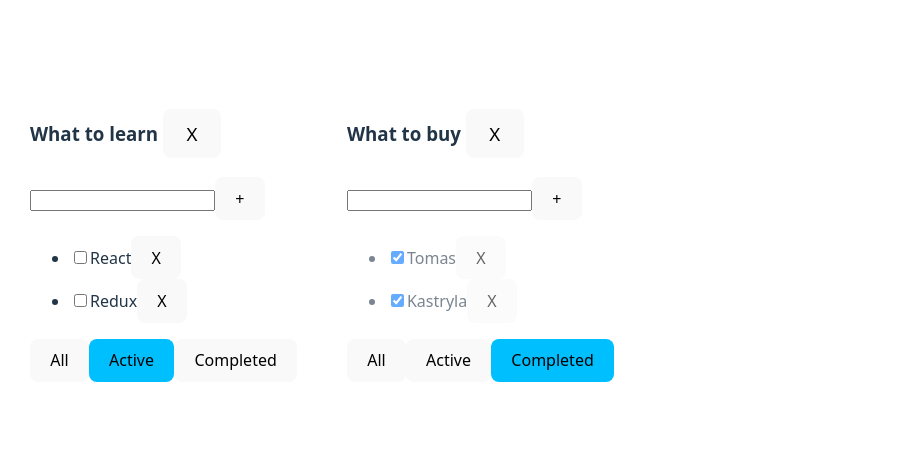
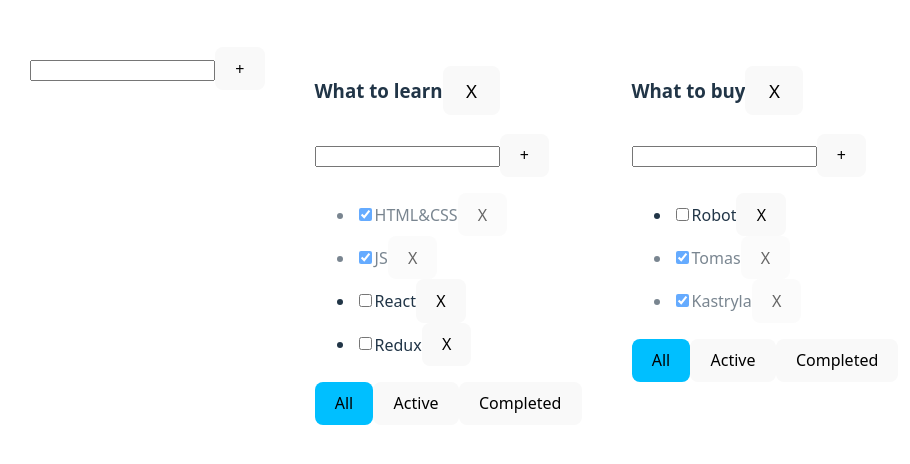
Before and after one commit to Oleg-ru/todo-list-react, a React (Vite) app: page / in a window 1280 px wide. Shown: the part 164-628 px from the top of the page, without its empty margins (0-910 px from the left). Built offline with nearby package versions, Linux system fonts and the light colour scheme.

Commit message:
Видео #6 Закрепил работу с callback. Из интересного: реализованно по двойному клику изменение название тасок и заголовка todo листа

```diff
--- /dev/null
+++ b/src/AddItemForm.tsx
@@ -0,0 +1,46 @@
+import {type ChangeEvent, type KeyboardEvent, useState} from "react";
+
+type AddItemFormPropsType = {
+    addItem: (title: string) => void
+}
+
+export function AddItemForm(props: AddItemFormPropsType) {
+
+    const [title, setTitle] = useState("");
+    const [error, setError] = useState<string | null>(null);
+
+    const onNewTitleChangeHandler = (event: ChangeEvent<HTMLInputElement>) => {
+        setTitle(event.target.value);
+    }
+
+    const onKeyPressHandler = (event: KeyboardEvent<HTMLInputElement>) => {
+        setError(null);
+        if (event.key === "Enter") {
+            props.addItem(title);
+            setTitle("");
+        }
+    }
+
+    const addTask = () => {
+        if (title.trim() === "") {
+            setError("Field is required");
+            setTitle("");
+            return;
+        }
+        props.addItem(title.trim());
+        setTitle("");
+    }
+
+    return (
+        <div>
+            <input type="text"
+                   value={title}
+                   onChange={onNewTitleChangeHandler}
+                   onKeyDown={onKeyPressHandler}
+                   className={error ? 'error' : ''}
+            />
+            <button onClick={addTask}>+</button>
+            {error && <div className="error-message">{error}</div>}
+        </div>
+    );
+}
--- a/src/App.tsx
+++ b/src/App.tsx
@@ -1,7 +1,8 @@
 import './App.css'
-import { Todolist} from "./Todolist.tsx";
+import {type TaskType, Todolist} from "./Todolist.tsx";
 import {useState} from "react";
 import {v1} from "uuid";
+import {AddItemForm} from "./AddItemForm.tsx";
 
 export type FilterValuesType = "all" | "completed" | "active";
 
@@ -9,6 +10,10 @@ type TodolistType = {
     id: string
     title: string
     filter: FilterValuesType
+}
+
+type TaskStateType = {
+    [key: string]: Array<TaskType>
 }
 
 function App() {
@@ -38,7 +43,15 @@ function App() {
             task.isDone = isDone;
             setTasksObj({...tasksObj});
         }
+    }
 
+    function changeTaskTitle(taskId: string, newTitle: string, todolistId: string) {
+        const tasks = tasksObj[todolistId];
+        const task = tasks.find(task => task.id === taskId);
+        if (task) {
+            task.title = newTitle;
+            setTasksObj({...tasksObj});
+        }
     }
 
     function changeFilter(value: FilterValuesType, todoListId: string) {
@@ -53,8 +66,8 @@ function App() {
     const todoList2 = v1();
 
     const [todoLists, setTodoLists] = useState<Array<TodolistType>> ([
-        {id: todoList1, title: "What to learn", filter: "active"},
-        {id: todoList2, title: "What to buy", filter: "completed"},
+        {id: todoList1, title: "What to learn", filter: "all"},
+        {id: todoList2, title: "What to buy", filter: "all"},
     ]);
 
     const removeTodolist = (todoListId: string) => {
@@ -65,7 +78,7 @@ function App() {
         setTasksObj({...tasksObj});
     };
 
-    const [tasksObj, setTasksObj] = useState({
+    const [tasksObj, setTasksObj] = useState<TaskStateType>({
         [todoList1]: [
             {id: v1(), title: "HTML&CSS", isDone: true},
             {id: v1(), title: "JS", isDone: true},
@@ -79,8 +92,39 @@ function App() {
         ]
     });
 
+    function changeTodolistTitle(id: string, newTitle: string) {
+        // const todoList = todoLists.find(todoList => todoList.id === id);
+        // if (todoList) {
+        //     todoList.title = newTitle;
+        //     setTodoLists([...todoLists])
+        // }
+
+        //Это переписанная логика но без мутации оригинального массива
+        setTodoLists(todoLists =>
+            todoLists.map(todoList =>
+                todoList.id === id
+                    ? {...todoList, title: newTitle}
+                    : todoList))
+    }
+
+    function addTodolist(title: string) {
+        const todolist: TodolistType = {
+            id: v1(),
+            filter: "all",
+            title: title,
+        };
+
+        setTodoLists([todolist, ...todoLists])
+        setTasksObj({
+            ...tasksObj,
+            [todolist.id]: []
+        })
+    }
+
     return (
         <div className="App">
+            <AddItemForm addItem={addTodolist}
+            />
             {todoLists.map((todoList) => {
 
                 let tasksForTodoList = tasksObj[todoList.id];
@@ -101,8 +145,10 @@ function App() {
                               changeFilter={changeFilter}
                               addTask={addTask}
                               changeTaskStatus={changeStatus}
+                              changeTaskTitle={changeTaskTitle}
                               filter={todoList.filter}
                               removeTodolist={removeTodolist}
+                              changeTodolistTitle={changeTodolistTitle}
                     />
                 );
             })}
--- /dev/null
+++ b/src/EditableSpan.tsx
@@ -0,0 +1,36 @@
+import {type ChangeEvent, useState} from "react";
+
+type EditableSpanPropsType = {
+    title: string
+    onChange: (newValue: string) => void
+}
+
+export function EditableSpan(props: EditableSpanPropsType) {
+
+    const [editMode, setEditMode] = useState(false);
+    const [title, setTitle] = useState("")
+
+    function activateEditMode() {
+        setEditMode(true);
+        setTitle(props.title);
+    }
+
+    function activateViewMode() {
+        setEditMode(false);
+        props.onChange(title)
+    }
+
+    function onChangeTitleHandler(event: ChangeEvent<HTMLInputElement>) {
+        setTitle(event.target.value)
+    }
+
+    return (
+        <>
+            {
+                editMode
+                ? <input type="text" value={title} onBlur={activateViewMode} onChange={onChangeTitleHandler} autoFocus/>
+                : <span onDoubleClick={activateEditMode}>{props.title}</span>
+            }
+        </>
+    );
+}
--- a/src/Todolist.tsx
+++ b/src/Todolist.tsx
@@ -1,5 +1,7 @@
 import type {FilterValuesType} from "./App.tsx";
-import {type ChangeEvent, type KeyboardEvent, useState} from "react";
+import {type ChangeEvent} from "react";
+import {AddItemForm} from "./AddItemForm.tsx";
+import {EditableSpan} from "./EditableSpan.tsx";
 
 export type TaskType = {
     id: string
@@ -15,34 +17,13 @@ type PropsType = {
     changeFilter: (value: FilterValuesType, todoListId: string) => void
     addTask: (title: string, todolistId: string) => void
     changeTaskStatus: (taskId: string, isDone: boolean, todolistId: string) => void
+    changeTaskTitle: (taskId: string, newTitle: string, todolistId: string) => void
     filter: FilterValuesType
     removeTodolist: (todoList: string) => void
+    changeTodolistTitle: (id: string, newTitle: string) => void
 }
 
 export function Todolist(props: PropsType) {
-
-    const [title, setTitle] = useState("");
-    const [error, setError] = useState<string | null> (null)
-
-    const onNewTitleChangeHandler = (event: ChangeEvent<HTMLInputElement>) => {
-        setTitle(event.target.value);
-    }
-    const onKeyPressHandler = (event: KeyboardEvent<HTMLInputElement>) => {
-        setError(null);
-        if (event.key === "Enter") {
-            props.addTask(title, props.id);
-            setTitle("");
-        }
-    }
-    const addTask = () => {
-        if (title.trim() === "") {
-            setError("Field is required");
-            setTitle("");
-            return;
-        }
-        props.addTask(title.trim(), props.id);
-        setTitle("");
-    }
 
     const onAllClickHandler = () => {
         props.changeFilter("all", props.id)
@@ -56,29 +37,32 @@ export function Todolist(props: PropsType) {
     const removeTodolist = () => {
         props.removeTodolist(props.id);
     };
+    const addTask = (title: string) => {
+        props.addTask(title, props.id)
+    };
+    const changeTodolistTitle = (newTitle: string) => {
+        props.changeTodolistTitle(props.id, newTitle);
+    };
 
     return (
         <div>
-            <h3>{props.title} <button onClick={removeTodolist}>X</button> </h3>
-            <div>
-                <input type="text"
-                       value={title}
-                       onChange={onNewTitleChangeHandler}
-                       onKeyDown={onKeyPressHandler}
-                       className={error ? 'error' : ''}
-                />
-                <button onClick={addTask}>+</button>
-                {error && <div className="error-message">{error}</div>}
-            </div>
+            <h3> <EditableSpan title={props.title} onChange={changeTodolistTitle} />
+            <button onClick={removeTodolist}>X</button> </h3>
+            <AddItemForm addItem={addTask} />
             <ul>
                 {props.tasks.map((task) => {
 
                     const onRemoveHandler = () => {
                         props.removeTask(task.id, props.id)
                     }
-                    const onChangeHandler = (event: ChangeEvent<HTMLInputElement>) => {
+
+                    const onChangeStatusHandler = (event: ChangeEvent<HTMLInputElement>) => {
                         console.log(task.id + event.target.checked);
                         props.changeTaskStatus(task.id, event.target.checked, props.id);
+                    };
+
+                    const onChangeTitleHandler = (newValue: string) => {
+                        props.changeTaskTitle(task.id, newValue, props.id);
                     };
 
                     return (
@@ -86,10 +70,12 @@ export function Todolist(props: PropsType) {
                             className={task.isDone ? 'is-done' : ''}
                         >
                             <input type="checkbox"
-                                   onChange={onChangeHandler}
+                                   onChange={onChangeStatusHandler}
                                    checked={task.isDone}
                             />
-                            <span>{task.title}</span>
+                            <EditableSpan title={task.title}
+                                          onChange={onChangeTitleHandler}
+                            />
                             <button onClick={onRemoveHandler}>X
                             </button>
                         </li>
```
